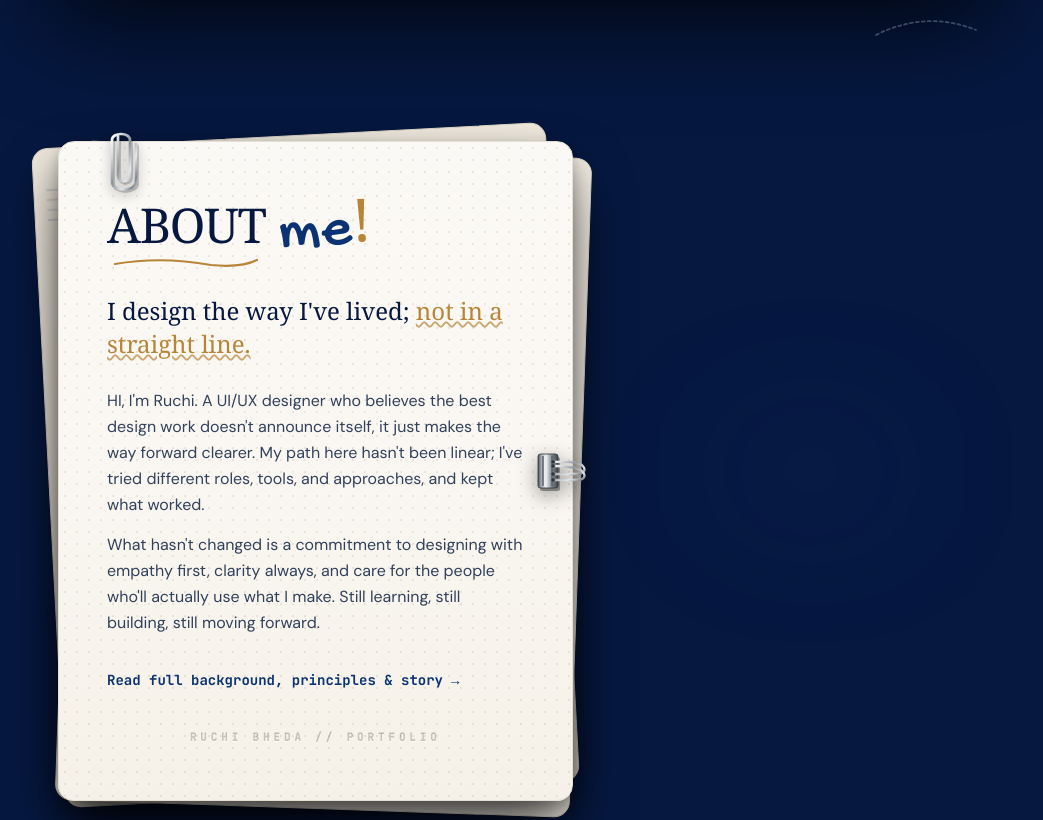
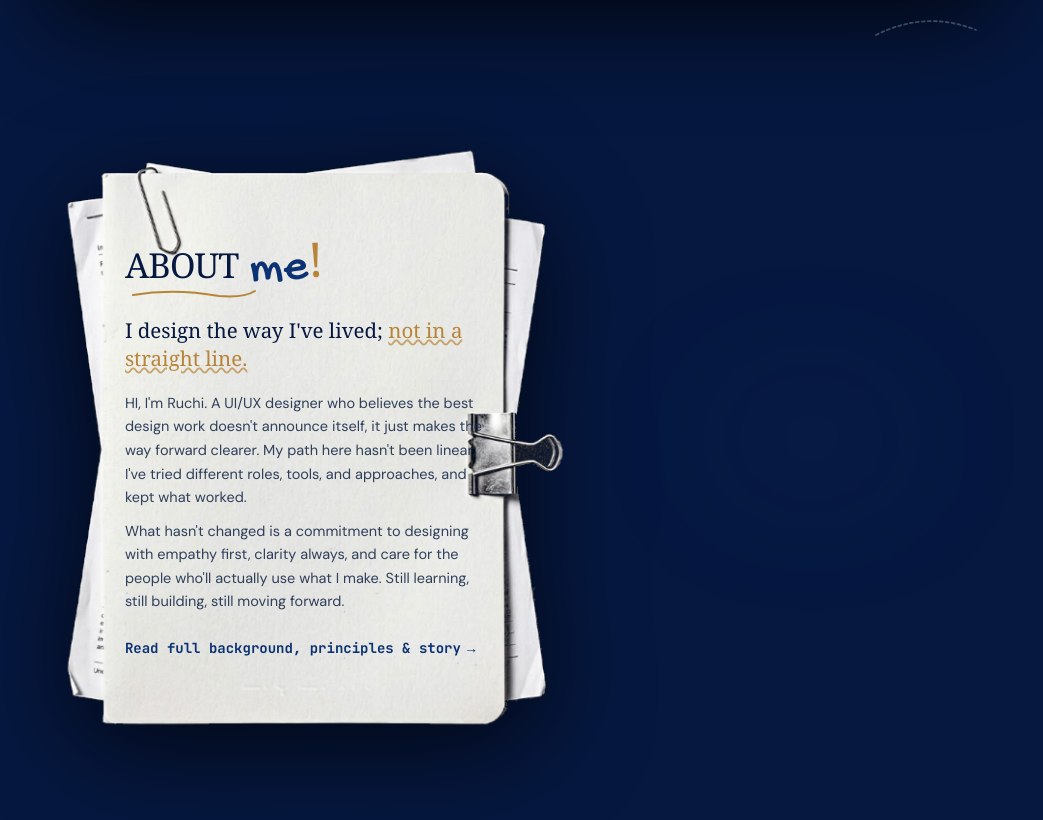
Before and after one commit to ruchibheda000-ship-it/ruchi-portfolio, a React (Vite) app: page / in a window 1280 px wide. Shown: the part 1380-2200 px from the top of the page, without its empty margins (118-1161 px from the left). Built offline with nearby package versions, Linux system fonts and the light colour scheme; a web font is replaced by a local one.

Commit message:
feat: use authentic real-life photograph of paper stack with real clips

```diff
--- a/src/components/PaperStack.jsx
+++ b/src/components/PaperStack.jsx
@@ -2,220 +2,25 @@ import React from 'react'
 
 export default function PaperStack({ children, className = '' }) {
   return (
-    <div className={`relative w-full select-text ${className}`}>
+    <div className={`relative w-full max-w-[540px] mx-auto select-text ${className}`}>
+      {/* Real-Life Photographic Paper Stack with Drop Shadow */}
+      <div className="relative w-full filter drop-shadow-[0_25px_50px_rgba(0,0,0,0.7)]">
 
-      {/* --------------------------------------------------------------------- */}
-      {/* LAYER 1: BOTTOM PAPER (Angled slightly counter-clockwise, ~ -2.5 deg)  */}
-      {/* --------------------------------------------------------------------- */}
-      <div
-        className="absolute inset-0 rounded-2xl bg-[#EDE7DC] border border-[#DDD5C7] shadow-xl pointer-events-none transform -rotate-2 sm:-rotate-3 -translate-x-1.5 sm:-translate-x-2.5 -translate-y-1 sm:-translate-y-1.5 z-0"
-        style={{
-          boxShadow: '0 20px 40px -10px rgba(0, 0, 0, 0.45)',
-        }}
-      >
-        {/* Subtle faux printed lines peeking on the left edge like real document */}
-        <div className="absolute top-10 left-3 w-8 space-y-2 opacity-35 hidden sm:block">
-          <div className="h-0.5 bg-[#0B3272]/40 rounded-full w-6"></div>
-          <div className="h-0.5 bg-[#0B3272]/30 rounded-full w-8"></div>
-          <div className="h-0.5 bg-[#0B3272]/30 rounded-full w-5"></div>
-          <div className="h-0.5 bg-[#0B3272]/40 rounded-full w-7"></div>
-        </div>
-      </div>
+        {/* The Exact Real-Life Photographic Paper Stack Asset */}
+        <img
+          src="/real-paper-stack.png"
+          alt="Real paper stack with paperclip and binder clip"
+          className="w-full h-auto block select-none pointer-events-none"
+        />
 
-      {/* --------------------------------------------------------------------- */}
-      {/* LAYER 2: MIDDLE PAPER (Angled slightly clockwise, ~ +1.8 deg)          */}
-      {/* --------------------------------------------------------------------- */}
-      <div
-        className="absolute inset-0 rounded-2xl bg-[#F4EFE6] border border-[#E4DDD0] shadow-xl pointer-events-none transform rotate-1 sm:rotate-2 translate-x-1 sm:translate-x-2 translate-y-1 sm:translate-y-2 z-0"
-        style={{
-          boxShadow: '0 25px 50px -12px rgba(0, 0, 0, 0.5)',
-        }}
-      >
-        {/* Subtle faux printed lines peeking on the bottom edge */}
-        <div className="absolute bottom-6 right-8 space-y-1.5 opacity-25 hidden sm:block">
-          <div className="h-0.5 bg-[#0B3272]/30 rounded-full w-12"></div>
-          <div className="h-0.5 bg-[#0B3272]/30 rounded-full w-16"></div>
-        </div>
-      </div>
-
-      {/* --------------------------------------------------------------------- */}
-      {/* LAYER 3: FOREGROUND MAIN PAPER (Warm Ivory, Crisp & Tactile)           */}
-      {/* --------------------------------------------------------------------- */}
-      <div
-        className="relative z-10 rounded-2xl bg-linear-to-b from-[#FBF9F5] via-[#FAF7F2] to-[#F5F1E8] border border-[#E5DFD5] p-7 sm:p-10 lg:p-12 text-[#061840]"
-        style={{
-          boxShadow:
-            '0 4px 12px rgba(0, 0, 0, 0.12), 0 15px 35px -5px rgba(0, 0, 0, 0.45), 0 35px 65px -10px rgba(0, 0, 0, 0.6)',
-        }}
-      >
-        {/* Faint fine paper grain overlay */}
-        <div
-          className="absolute inset-0 rounded-2xl opacity-40 pointer-events-none mix-blend-multiply"
-          style={{
-            backgroundImage:
-              'radial-gradient(#D6CEBF 0.75px, transparent 0.75px)',
-            backgroundSize: '12px 12px',
-          }}
-        ></div>
-
-        {/* ------------------------------------------------------------------- */}
-        {/* SILVER WIRE PAPERCLIP (TOP-LEFT CORNER)                             */}
-        {/* Modeled directly from the reference image                           */}
-        {/* ------------------------------------------------------------------- */}
-        <div
-          className="absolute -top-5 left-8 sm:left-12 z-30 pointer-events-none select-none"
-          title="Paperclip"
-        >
-          <svg
-            width="34"
-            height="72"
-            viewBox="0 0 34 72"
-            fill="none"
-            className="filter drop-shadow-[0_4px_6px_rgba(0,0,0,0.35)]"
-          >
-            <defs>
-              <linearGradient id="silver-clip-grad" x1="0%" y1="0%" x2="100%" y2="100%">
-                <stop offset="0%" stopColor="#FFFFFF" />
-                <stop offset="20%" stopColor="#D5D9DC" />
-                <stop offset="45%" stopColor="#8A929A" />
-                <stop offset="70%" stopColor="#E6E9EC" />
-                <stop offset="90%" stopColor="#7E868E" />
-                <stop offset="100%" stopColor="#C4C9CE" />
-              </linearGradient>
-            </defs>
-
-            {/* Behind paper portion of clip (shadow on paper edge) */}
-            <path
-              d="M11 14 L11 54 C11 61 23 61 23 54 L23 18 C23 10 5 10 5 18 L5 60 C5 70 29 70 29 60 L29 22"
-              stroke="#000000"
-              strokeWidth="2.8"
-              strokeOpacity="0.2"
-              strokeLinecap="round"
-              strokeLinejoin="round"
-              transform="translate(1.5, 2)"
-            />
-
-            {/* Front metallic wire loop */}
-            <path
-              d="M11 14 L11 54 C11 61 23 61 23 54 L23 18 C23 10 5 10 5 18 L5 60 C5 70 29 70 29 60 L29 22"
-              stroke="url(#silver-clip-grad)"
-              strokeWidth="2.7"
-              strokeLinecap="round"
-              strokeLinejoin="round"
-            />
-          </svg>
-        </div>
-
-        {/* ------------------------------------------------------------------- */}
-        {/* METAL BINDER CLIP (RIGHT EDGE)                                      */}
-        {/* Modeled directly from the reference image                           */}
-        {/* ------------------------------------------------------------------- */}
-        <div
-          className="absolute top-1/2 -translate-y-1/2 -right-4 sm:-right-5 z-30 pointer-events-none select-none"
-          title="Binder Clip"
-        >
-          <svg
-            width="56"
-            height="64"
-            viewBox="0 0 56 64"
-            fill="none"
-            className="filter drop-shadow-[0_6px_10px_rgba(0,0,0,0.4)]"
-          >
-            <defs>
-              {/* Metallic clamp body gradient */}
-              <linearGradient id="binder-body-grad" x1="0%" y1="0%" x2="100%" y2="0%">
-                <stop offset="0%" stopColor="#4A5056" />
-                <stop offset="15%" stopColor="#9CA3AA" />
-                <stop offset="40%" stopColor="#F0F3F6" />
-                <stop offset="70%" stopColor="#7B838B" />
-                <stop offset="90%" stopColor="#555C63" />
-                <stop offset="100%" stopColor="#3B4147" />
-              </linearGradient>
-
-              {/* Wire handle gradient */}
-              <linearGradient id="binder-wire-grad" x1="0%" y1="0%" x2="100%" y2="100%">
-                <stop offset="0%" stopColor="#FFFFFF" />
-                <stop offset="40%" stopColor="#8F969E" />
-                <stop offset="75%" stopColor="#E2E6EA" />
-                <stop offset="100%" stopColor="#697178" />
-              </linearGradient>
-            </defs>
-
-            {/* Cast shadow of the clamp body onto the paper & background */}
-            <rect
-              x="2"
-              y="15"
-              width="20"
-              height="34"
-              rx="2.5"
-              fill="#000000"
-              fillOpacity="0.35"
-              transform="translate(2, 3)"
-            />
-
-            {/* Metal Clamp Body gripping paper edge */}
-            <rect
-              x="2"
-              y="15"
-              width="20"
-              height="34"
-              rx="2.5"
-              fill="url(#binder-body-grad)"
-              stroke="#2E3338"
-              strokeWidth="0.8"
-            />
-
-            {/* Inner bevel groove on the clamp */}
-            <line x1="7" y1="17" x2="7" y2="47" stroke="#252A2E" strokeWidth="1.2" opacity="0.8" />
-            <line x1="8.5" y1="17" x2="8.5" y2="47" stroke="#FFFFFF" strokeWidth="0.8" opacity="0.6" />
-            <line x1="16" y1="17" x2="16" y2="47" stroke="#252A2E" strokeWidth="1" opacity="0.6" />
-
-            {/* Wire handle wings extending to the right */}
-            <path
-              d="M17 23 C 24 23, 40 21, 46 26 C 51 31, 48 35, 41 35 L 17 35"
-              fill="none"
-              stroke="url(#binder-wire-grad)"
-              strokeWidth="2.4"
-              strokeLinecap="round"
-              strokeLinejoin="round"
-            />
-
-            <path
-              d="M17 27 C 24 27, 40 27, 46 32 C 51 37, 48 41, 41 41 L 17 41"
-              fill="none"
-              stroke="url(#binder-wire-grad)"
-              strokeWidth="2.4"
-              strokeLinecap="round"
-              strokeLinejoin="round"
-            />
-
-            {/* Wire handle pivot knobs on the clamp */}
-            <circle cx="17" cy="23" r="2.2" fill="#2E3338" stroke="#8F969E" strokeWidth="0.6" />
-            <circle cx="17" cy="27" r="2.2" fill="#2E3338" stroke="#8F969E" strokeWidth="0.6" />
-            <circle cx="17" cy="35" r="2.2" fill="#2E3338" stroke="#8F969E" strokeWidth="0.6" />
-            <circle cx="17" cy="41" r="2.2" fill="#2E3338" stroke="#8F969E" strokeWidth="0.6" />
-          </svg>
-        </div>
-
-        {/* Content Children */}
-        <div className="relative z-10">{children}</div>
-
-        {/* ------------------------------------------------------------------- */}
-        {/* TACTILE BLIND DEBOSS AT BOTTOM (Inspired by "LIDEAT." in reference) */}
-        {/* ------------------------------------------------------------------- */}
-        <div className="pt-8 pb-1 text-center pointer-events-none select-none">
-          <span
-            className="font-mono text-[11px] uppercase tracking-[0.35em] text-[#A69B88]/60 font-semibold"
-            style={{
-              textShadow: '0 1px 0 rgba(255, 255, 255, 0.85), 0 -1px 0 rgba(0, 0, 0, 0.1)',
-            }}
-          >
-            RUCHI BHEDA // PORTFOLIO
-          </span>
+        {/* Content Layer: mapped precisely onto the front paper sheet */}
+        <div className="absolute inset-0 pt-[13%] pb-[9%] pl-[13%] pr-[16%] flex flex-col justify-center">
+          <div className="relative z-10 w-full">
+            {children}
+          </div>
         </div>
 
       </div>
-
     </div>
   )
 }
--- a/src/pages/Home.jsx
+++ b/src/pages/Home.jsx
@@ -434,28 +434,28 @@ export default function Home() {
           {/* --------------------------------------------------------------------- */}
           <div className="lg:col-span-7 relative z-10">
             <PaperStack>
-              <div className="space-y-6 sm:space-y-7">
+              <div className="space-y-4 sm:space-y-5">
 
                 {/* About Me Heading (Single Line, Balanced Proportion) */}
                 <div className="relative inline-block select-none">
-                  <h2 className="font-serif text-3xl sm:text-4xl lg:text-5xl text-[#061840] tracking-tight font-normal flex items-baseline gap-2 sm:gap-3">
-                    <span className="uppercase">About</span>
-                    <span className="font-hand text-[#0B3272] tracking-normal lowercase text-4xl sm:text-5xl lg:text-6xl inline-block transform -rotate-2">
+                  <h2 className="font-serif text-2xl sm:text-3xl lg:text-[2.15rem] text-[#061840] tracking-tight font-normal flex items-baseline gap-2 sm:gap-2.5">
+                    <span className="uppercase font-medium">About</span>
+                    <span className="font-hand text-[#0B3272] tracking-normal lowercase text-3xl sm:text-4xl lg:text-5xl inline-block transform -rotate-2">
                       me<span className="text-[#B88438] font-serif">!</span>
                     </span>
                   </h2>
 
                   {/* Hand-drawn swirl underline in Path Gold */}
-                  <div className="absolute -bottom-2 left-1 pointer-events-none">
-                    <svg width="150" height="16" viewBox="0 0 150 16" fill="none" stroke="#B88438" strokeWidth="2.2" strokeLinecap="round">
-                      <path d="M4 10 Q50 2 100 11 Q130 14 146 6" />
+                  <div className="absolute -bottom-1.5 left-1 pointer-events-none">
+                    <svg width="130" height="14" viewBox="0 0 130 14" fill="none" stroke="#B88438" strokeWidth="2" strokeLinecap="round">
+                      <path d="M4 9 Q45 2 90 10 Q115 12 126 5" />
                     </svg>
                   </div>
                 </div>
 
                 {/* Core Philosophy Statement */}
-                <div className="pt-1">
-                  <p className="font-serif text-xl sm:text-2xl lg:text-2xl text-[#061840] font-normal leading-snug">
+                <div className="pt-0.5">
+                  <p className="font-serif text-base sm:text-lg lg:text-[1.28rem] text-[#061840] font-normal leading-snug">
                     I design the way I've lived;{' '}
                     <span className="text-[#B88438] underline decoration-[#B88438]/70 decoration-wavy decoration-2 font-medium">
                       not in a straight line.
@@ -464,7 +464,7 @@ export default function Home() {
                 </div>
 
                 {/* Story & Approach (Authentic Portfolio Narrative) */}
-                <div className="space-y-3.5 text-base sm:text-base text-[#1C2D4A]/90 font-normal leading-relaxed">
+                <div className="space-y-2 sm:space-y-2.5 text-[12.5px] sm:text-[13.5px] lg:text-[14.5px] text-[#1C2D4A]/90 font-normal leading-relaxed">
                   <p>
                     HI, I'm Ruchi. A UI/UX designer who believes the best design work doesn't announce itself, it just makes the way forward clearer. My path here hasn't been linear; I've tried different roles, tools, and approaches, and kept what worked.
                   </p>
@@ -474,10 +474,10 @@ export default function Home() {
                 </div>
 
                 {/* Link to Full About Document */}
-                <div className="pt-1">
+                <div className="pt-0.5">
                   <Link
                     to="/about"
-                    className="inline-flex items-center gap-2 font-mono text-xs sm:text-sm text-[#0B3272] font-semibold hover:text-[#B88438] hover:translate-x-1 transition-all"
+                    className="inline-flex items-center gap-1.5 font-mono text-[11px] sm:text-xs lg:text-sm text-[#0B3272] font-semibold hover:text-[#B88438] hover:translate-x-1 transition-all"
                   >
                     <span>Read full background, principles & story</span>
                     <span>→</span>
```
Also changed, not shown: public/real-paper-stack.png (added).
